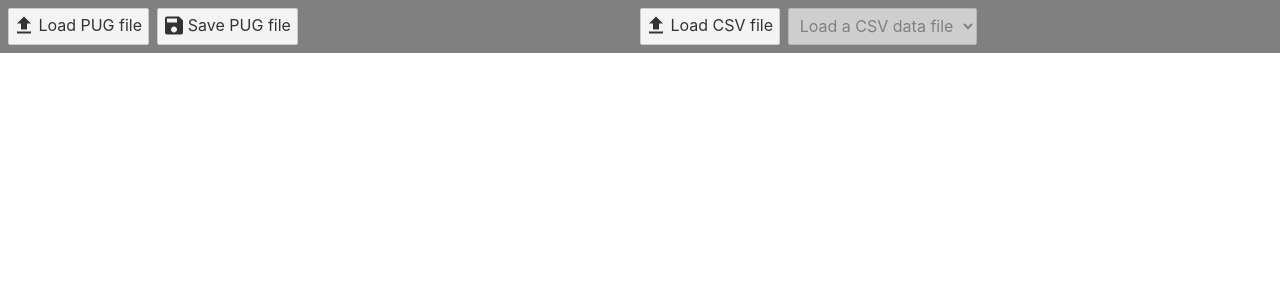
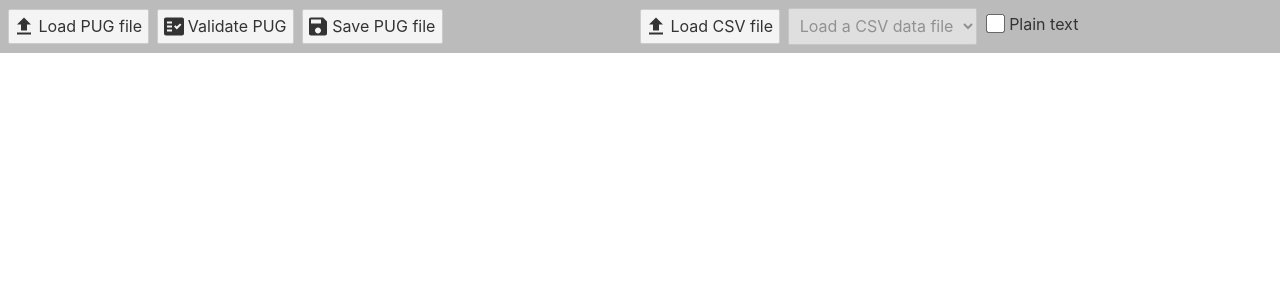
Before and after one commit to ONSvisual/robo-editor, a Svelte app: page / in a window 1280 px wide. Shown: the top 300 px of the page. Built offline with nearby package versions, Linux system fonts and the light colour scheme.

Commit message:
added validation and url loading

```diff
--- a/src/App.svelte
+++ b/src/App.svelte
@@ -3,7 +3,7 @@
 	import { csvParse, autoType } from "d3-dsv";
 	import { format } from "d3-format";
 	import parseColor from 'parse-color';
-	import { download, MagicArray } from "./utils";
+	import { download, MagicArray, sleep } from "./utils";
 	import template_default from "./template";
 	import Editor from "./ui/Editor.svelte";
 	import Icon from "./ui/Icon.svelte";
@@ -16,8 +16,10 @@
 	let places = null;
 	let lookup = null;
 	let place = null;
+	let plaintext = false;
+	let progress = 0;
 
-	function render(template, place) {
+	function render(template, place, plaintext = false) {
 		try {
 			let str = rosae.render(template, {place, places, lookup, format, language: 'en_US'});
 			// Fix to remove spaces added between numbers and prefix/suffix symbols by rosae
@@ -25,6 +27,8 @@
 			str = str.replace(/(?<=[£€\$])\s+(?=\d)/g, "");
 			// Fix to add spaces after closing </mark> </em> or <strong> tags unless followed by one of . , <
 			str = str.replace(/((?<=<\/mark>)|(?<=<\/strong>)|(?<=<\/em>)|(?<=<\/[abi]>))(?![\.,<:;])/g, " ");
+
+			if (!plaintext) {
 				// Hack in ID labels
 				let sections = str.match(/<section([^<]*?)>/g);
 				sections = Array.isArray(sections) ? sections.filter((d,i,arr) => arr.indexOf(d) == i) : [];
@@ -40,6 +44,7 @@
 				props.forEach((p, i) => {
 					str = str.replaceAll(p, `${p}${prop_classes[i][1]}: `);
 				});
+			}
 			// Contrasting text colours for highlighted <mark> texts
 			let marks = str.match(/<mark([^<]*?)>/g);
 			if (Array.isArray(marks)) {
@@ -48,7 +53,7 @@
 				colors.forEach(color => {
 					let rgb = parseColor(color).rgb;
 					let text_color = (((rgb[0] * 299) + (rgb[1] * 587) + (rgb[2] * 114)) / 1000) > 125 ? "black" : "white";
-					str = str.replaceAll(`background-color: ${color}`, `background-color: ${color}; color: ${text_color};`);
+					str = str.replaceAll(`background-color: ${color}`, plaintext ? "" : `background-color: ${color}; color: ${text_color};`);
 				});
 			}
 			return str;
@@ -72,6 +77,26 @@
 		}
 	}
 
+	async function validatePUG() {
+		progress = 0;
+		let invalid = [];
+
+		let plcs = places ? [null, ...places] : [null];
+
+		for (let i = 0; i < plcs.length; i ++) {
+			progress = i == plcs.length - 1 ? 0 : (i + 1) / plcs.length;
+			await sleep(0);
+			let output = render(template, plcs[i], plaintext);
+			if (output == "") invalid.push(plcs[i] ? plcs[i].areanm : "No area selected");
+		}
+
+		if (invalid[0]) {
+			alert(`Validation failed for ${invalid.join(', ')}`);
+		} else {
+			alert("Validation passed for all areas.");
+		}
+	}
+
 	function makeData(str) {
 		let newplaces = csvParse(str, autoType);
 		let newlookup = {};
@@ -82,7 +107,6 @@
 		places = new MagicArray(...newplaces);
 		place = places[0];
 		lookup = newlookup;
-		console.log(places.sortBy)
 	}
 	function clickCSV() {
 		csv_upload.click();
@@ -105,41 +129,81 @@
 	}
 
 	async function ddjDemo() {
-		console.log("loading");
-		let csv_res = await fetch("./data/data.csv");
-		let csv_str = await csv_res.text();
-		makeData(csv_str);
-
-		let pug_res = await fetch("./data/template.txt");
-		let pug = await pug_res.text();
-		editor.setContent(pug);
+		getCSV("./data/data.csv");
+		getPUG("./data/template.txt");
 	}
 
 	async function nlgDemo() {
-		console.log("loading");
-		let csv_res = await fetch("./data/data.csv");
+		getCSV("./data/data.csv");
+		getPUG("./data/nlgtemplate.txt");
+	}
+
+	async function getCSV(url) {
+		console.log("loading csv");
+		let csv_res = await fetch(url);
 		let csv_str = await csv_res.text();
 		makeData(csv_str);
+	}
 
-		let pug_res = await fetch("./data/nlgtemplate.txt");
+	async function getPUG(url) {
+		console.log("loading pug");
+		let pug_res = await fetch(url);
 		let pug = await pug_res.text();
+		await sleep(50);
 		editor.setContent(pug);
 	}
 
 	onMount(() => {
 		window.ddjDemo = ddjDemo;
 		window.nlgDemo = nlgDemo;
+		let params = (new URL(document.location)).searchParams;
+		for (const [key, url] of params) {
+			console.log(key, url);
+			if (key == "csv") {
+				getCSV(url);
+			} else if (key == "pug") {
+				getPUG(url);
+			}
+		}
 	});
 </script>
 
 <svelte:head>
 	<script src="https://unpkg.com/rosaenlg@3.2.4/dist/rollup/rosaenlg_tiny_en_US_3.2.4_comp.js" on:load={() => rosae = window.rosaenlg_en_US}></script>
+	{#if plaintext}
+	<style>
+		mark {
+			background-color: rgba(255,255,255,0);
+		}
+		section > section {
+			margin-left: none;
+		}
+	</style>
+	{:else}
+	<style>
+		mark {
+			font-weight: bold;
+			padding: 0 4px;
+			background-color: lightgrey;
+		}
+		prop {
+			background-color: lightgrey;
+		}
+		section {
+			border-top: 1px solid black;
+		}
+		section > section {
+			margin-left: 20px;
+		}
+	</style>
+	{/if}
 </svelte:head>
 
 <main>
 	<nav>
 		<div>
 			<button on:click={clickPUG}><Icon type="load" margin/> Load PUG file</button>
+			<button on:click={validatePUG}>{#if progress}{(progress * 100).toFixed(0)}%{:else}<Icon type="validate" margin/>{/if} Validate PUG</button>
 			<button on:click={savePUG}><Icon type="save" margin/> Save PUG file</button>
 			<input type="file" accept=".pug" style="display:none" bind:this={pug_upload} on:change={loadPUG}>
 			<input type="file" accept=".csv" style="display:none" bind:this={csv_upload} on:change={loadCSV}>
@@ -156,6 +220,10 @@
 				<option value={null}>Load a CSV data file</option>
 				{/if}
 			</select>
+			<label>
+				<input type="checkbox" bind:checked={plaintext}/>
+				Plain text
+			</label>
 		</div>
 	</nav>
 	<div class="content">
@@ -164,7 +232,7 @@
 		</div>
 		<div class="preview">
 			{#if rosae && template}
-			{@html render(template, place)}
+			{@html render(template, place, plaintext)}
 			{/if}
 		</div>
 	</div>
@@ -187,7 +255,6 @@
 		margin-right: 4px;
 	}
 	:global(prop) {
-		background-color: lightgrey !important;
 		margin-right: 4px;
 	}
 	:global(prop.highlighted) {
@@ -212,15 +279,6 @@
 	}
 	:global(section) {
 		margin-top: 20px;
-		border-top: 1px solid black;
-	}
-	:global(section > section) {
-		margin-left: 20px;
-	}
-	:global(mark) {
-		background-color: lightgrey;
-		font-weight: bold;
-		padding: 0 4px;
 	}
 	:global(.visually-hidden) {
 		color: grey;
@@ -240,18 +298,20 @@
 		display: flex;
 		flex-direction: row;
 		flex-grow: 0;
-		background-color: grey;
+		background-color: #bbb;
 		padding: 8px;
 	}
 	nav > div {
 		display: flex;
 		flex-direction: row;
+		align-items: center;
   		flex: 1;
 	}
 	button {
 		display: inline-flex;
 		flex-direction: row;
 		margin: 0 8px 0 0;
+		cursor: pointer;
 	}
 	select {
 		margin: 0;
@@ -270,4 +330,12 @@
 	.preview {
 		padding: 10px;
 	}
+	nav label {
+		margin-left: 12px;
+	}
+	nav input[type=checkbox] {
+		transform: scale(1.5);
+		filter: saturate(0) contrast(2.5);
+		margin-right: 2.5px;
+	}
 </style>
--- a/src/ui/Icon.svelte
+++ b/src/ui/Icon.svelte
@@ -8,11 +8,10 @@
     const paths = {
         save: "M17 3H5c-1.11 0-2 .9-2 2v14c0 1.1.89 2 2 2h14c1.1 0 2-.9 2-2V7l-4-4zm-5 16c-1.66 0-3-1.34-3-3s1.34-3 3-3 3 1.34 3 3-1.34 3-3 3zm3-10H5V5h10v4z",
         load: "M9 16h6v-6h4l-7-7-7 7h4zm-4 2h14v2H5z",
-        data: "M21 8H3V4h18v4zm0 2H3v4h18v-4zm0 6H3v4h18v-4z"
+        data: "M21 8H3V4h18v4zm0 2H3v4h18v-4zm0 6H3v4h18v-4z",
+        validate: "M20 3H4c-1.1 0-2 .9-2 2v14c0 1.1.9 2 2 2h16c1.1 0 2-.9 2-2V5c0-1.1-.9-2-2-2zM10 17H5v-2h5v2zm0-4H5v-2h5v2zm0-4H5V7h5v2zm4.82 6L12 12.16l1.41-1.41 1.41 1.42L17.99 9l1.42 1.42L14.82 15z",
+        wait: "M6 2v6h.01L6 8.01 10 12l-4 4 .01.01H6V22h12v-5.99h-.01L18 16l-4-4 4-3.99-.01-.01H18V2H6zm10 14.5V20H8v-3.5l4-4 4 4zm-4-5-4-4V4h8v3.5l-4 4z"
       }
-
-    let style = `transform: translate(0, 15%) scale(1.5) rotate(${-rotation}deg);`;
-    if (["left", "right"].includes(position)) style += ` position: absolute; ${position}: 10px;`
   </script>
 
   <svg
@@ -22,9 +21,12 @@
     clip-rule="evenodd"
     aria-hidden="true"
     focusable="false"
-    {style}
+    style:transform="translate(0, 15%) scale(1.5) rotate({-rotation}deg)"
+    class:left={position == "left"}
+    class:right={position == "right"}
     class:margin
-    class:noclick={!clickable}>
+    class:noclick={!clickable}
+    class:absolute={["left", "right"].includes(position)}>
     <path d={paths[type]}></path>
   </svg>
 
@@ -43,4 +45,13 @@
     .margin {
       margin: 0 6px 0 1px;
     }
+    .absolute {
+      position: absolute !important;
+    }
+    .left {
+      left: 0;
+    }
+    .right {
+      right: 0;
+    }
   </style>
--- a/src/utils.js
+++ b/src/utils.js
@@ -31,3 +31,7 @@ export class MagicArray extends Array {
 		return new MagicArray(...this).reverse();
 	}
 }
+
+export function sleep (ms = 1000) {
+	return new Promise((resolve) => setTimeout(resolve, ms));
+}
```
Lines whose indentation alone changed are shown as unchanged.
